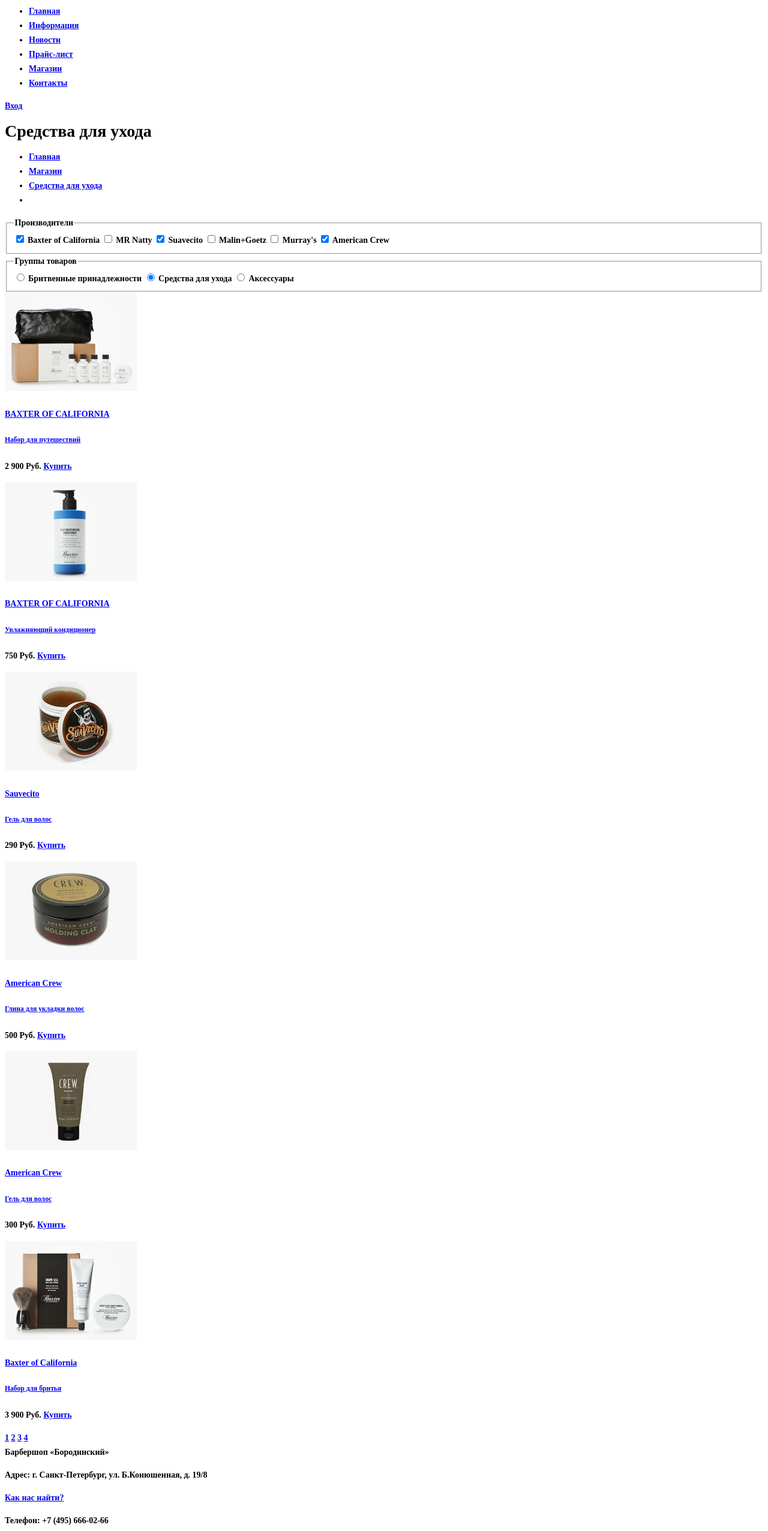
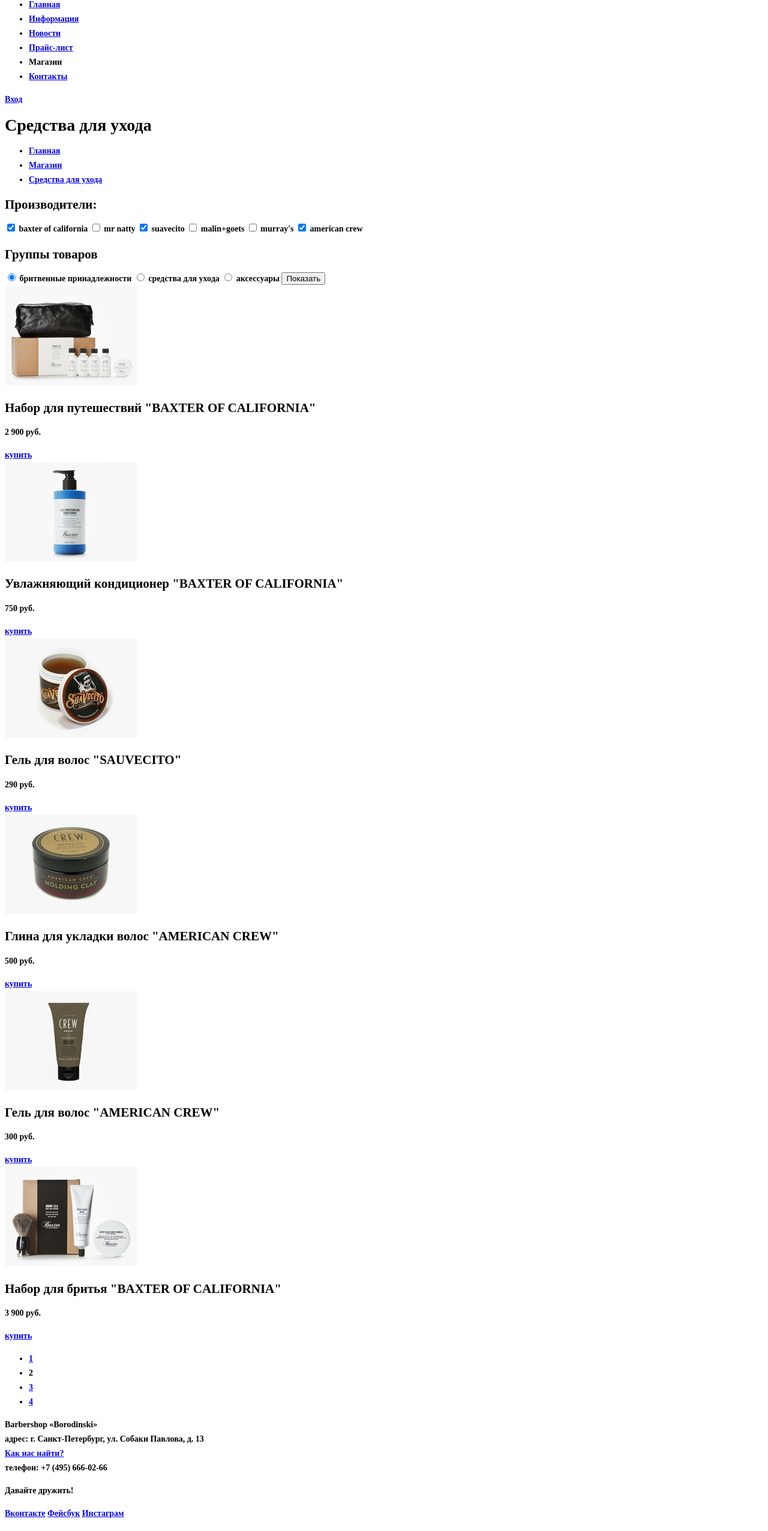
Before and after one commit to kimninja/100565-barbershop, a plain HTML site: page shop.html in a window 1280 px wide. Shown: the part 58-2611 px from the top of the page at 60% size. Drawn offline with Linux system fonts and the light colour scheme.

Commit message:
Исправил ошибки + доработал верстку, добавил изображения.
Исправил ошибки,
доработал верстку,
добавил изображения.

```diff
--- a/shop.html
+++ b/shop.html
@@ -6,195 +6,182 @@
         <link href="css/style.css" rel="stylesheet">
     </head>
 
-<!-- Меню -->
+
 
     <body>
-        <header>
-            <div class="center-wrapper">
-                <h1 class="logo"><a href="#"><img src="img/logo/barbershop-logo.png" alt="Логотип Barbershop" width="111" height="24"></a></h1>
-                <nav class="top-menu">
+    <header class="main-header">
+      <div class="container clearfix">
+       	<div class="logo-block">
+		  <a class="logo" href="">
+		    <img src="img/logo/borodinski-logo.png" width="111" height="24" alt="Барбершоп">
+		  </a>
+		</div>
+        <nav class="main-navigation">
           <ul>
-                        <li><a href="#">Главная</a></li>
-                        <li><a href="#">Информация</a></li>
-                        <li><a href="#">Новости</a></li>
-                        <li><a href="#">Прайс-лист</a></li>
-                        <li><a href="#" class="active">Магазин</a></li>
-                        <li><a href="#">Контакты</a></li>
+            <li>
+              <a href="#">Главная</a>
+            </li>
+            <li>
+              <a href="#">Информация</a>
+            </li>
+            <li>
+              <a href="#">Новости</a>
+            </li>
+            <li>
+              <a href="#">Прайс-лист</a>
+            </li>
+            <li class="active">
+              <a>Магазин</a>
+            </li>
+            <li>
+              <a href="#">Контакты</a>
+            </li>
           </ul>
         </nav>
-                <div class="account-menu">
-                    <a class="account-menu-enter" href="#">Вход</a>
+        <div class="user-block">
+          <a href="#" class="login">Вход</a>
         </div>
       </div>
     </header>
+    <main>
+    <div class="container">
+      <h1>Средства для ухода</h1>
 
-<!-- Оглавление страницы + хлебные крошки -->
+      <ul class="breadcrumbs">
+        <li>
+          <a href="#">Главная</a>
+        </li>
+        <li>
+          <a href="#">Магазин</a>
+        </li>
+        <li>
+          <a href="#">Средства для ухода</a>
+        </li>
+      </ul>
+      <div class="catalog-content">
 
-        <div class="center-wrapper">
-            <div class="page-title">
-                <h1>Средства для ухода</h1>
-                <nav class="breadcrumbs">
-                    <ul>
-                      <li><a href="#">Главная</a></li>
-                      <li><a href="#">Магазин</a></li>
-                      <li><a href="#">Средства для ухода</a><li>
-                    </ul>
-                </nav>
-            </div>
+      <form action="#" method="post">
 
-<!-- Фильтры -->
+        <h2>Производители:</h2>
+        <input type="checkbox" checked name="baxtercal" id="baxtercal-field">
+        <label for="baxtercal-field">baxter of california</label>
+        <input type="checkbox" name="natty" id="natty-field">
+        <label for="natty-field">mr natty</label>
+        <input type="checkbox" checked name="suavecito" id="suavecito-field">
+        <label for="suavecito-field">suavecito</label>
+        <input type="checkbox" name="malin" id="malin-field">
+        <label for="malin-field">malin+goets</label>
+        <input type="checkbox" name="murray" id="murray-field">
+        <label for="murray-field">murray's</label>
+        <input type="checkbox" checked name="crew" id="crew-field">
+        <label for="crew-field">american crew</label>
 
-            <div class="page-content">
-                <form action="#" method="get" name="filter" class="filters">
-                    <fieldset class="manufacturers">
-                        <legend>Производители</legend>
-                        <input type="checkbox" name="baxter-of-california" id="baxter-of-california" value="baxter-of-california" checked>
-                        <label for="baxter-of-california">Baxter of California</label>
-                        <input type="checkbox" name="mr-natt" id="mr-natty" value="mr-natty">
-                        <label for="mr-natty">MR Natty</label>
-                        <input type="checkbox" name="suavecito" id="suavecito" value="suavecito" checked>
-                        <label for="suavecito">Suavecito</label>
-                        <input type="checkbox" name="malin-goetz" id="malin-goetz" value="malin-goetz">
-                        <label for="malin-goetz">Malin+Goetz</label>
-                        <input type="checkbox" name="murrays" id="murrays" value="murrays">
-                        <label for="murrays">Murray's</label>
-                        <input type="checkbox" name="american-crew" id="american-crew" value="american-crew" checked>
-                        <label for="american-crew">American Crew</label>
-                    </fieldset>
-                    <fieldset class="goods">
-                        <legend>Группы товаров</legend>
-                        <input type="radio" name="goods-group" id="razors" value="razors">
-                        <label for="razors">Бритвенные принадлежности</label>
-                        <input type="radio" name="goods-group" id="care-preparation" value="care-preparation" checked>
-                        <label for="care-preparation">Средства для ухода</label>
-                        <input type="radio" name="goods-group" id="accessories" value="accessories">
-                        <label for="accessories">Аксессуары</label>
-                    </fieldset>
+        <h2>Группы товаров</h2>
+        <label>
+          <input type="radio" checked name="item" value="shave">
+          бритвенные принадлежности
+        </label>
+        <label>
+          <input type="radio" name="item" value="preparations for care">
+          средства для ухода
+        </label>
+        <label>
+          <input type="radio" name="item" value="accessories">
+          аксессуары
+        </label>
+        <input type="submit" value="Показать">
       </form>
 
-<!-- Основное содержание / Каталог -->
+      <div class="goods">
 
-                <div class="catalog">
-                    <div class="catalog-item">
-                        <div class="catalog-item-image">
-                            <a href="item.html"><img src="img/content/baxter1.jpg" alt="BAXTER OF CALIFORNIA-Набор для путешествий" width="220" height="165"></a>
+        <article class="product">
+          <div class="image">
+            <a href="#"><img src="img/content/baxter1.jpg" alt="Набор для путешествий BAXTER OF CALIFORNIA"></a>
           </div>
-                        <div class="catalog-item-description">
-                            <h4><a href="#">BAXTER OF CALIFORNIA</a></h4>
-                            <h5><a href="item.html">Набор для путешествий</a></h5>
-                            <p class="actions">
-                                <span class="btn price">2 900 Руб.</span>
-                                <a href="#" class="btn buy">Купить</a>
-                            </p>
+          <h2>Набор для путешествий "BAXTER OF CALIFORNIA"</h2>
+          <div class="price">
+            <p>2 900 руб.</p>
+            <a class="btn" href="#0">купить</a>
+          </div>
+        </article>
+        <article class="product">
+          <div class="image">
+            <a href="#0"><img src="img/content/baxter2.jpg" alt="Увлажняющий кондиционер BAXTER OF CALIFORNIA"></a>
+          </div>
+          <h2>Увлажняющий кондиционер "BAXTER OF CALIFORNIA"</h2>
+          <div class="price">
+            <p>750 руб.</p>
+            <a class="btn" href="#0">купить</a>
+          </div>
+        </article>
+        <article class="product">
+          <div class="image">
+            <a href="#0"><img src="img/content/sauvecito1.jpg" alt="Гель для волос SAUVECITO"></a>
+          </div>
+          <h2>Гель для волос "SAUVECITO"</h2>
+          <div class="price">
+            <p>290 руб.</p>
+            <a class="btn" href="#0">купить</a>
+          </div>
+        </article>
+        <article class="product">
+          <div class="image">
+            <a href="#0"><img src="img/content/crew1.jpg" alt="Глина для укладки волос AMERICAN CREW"></a>
+          </div>
+          <h2>Глина для укладки волос "AMERICAN CREW"</h2>
+          <div class="price">
+            <p>500 руб.</p>
+            <a class="btn" href="#0">купить</a>
+          </div>
+        </article>
+        <article class="product">
+          <div class="image">
+            <a href="#0"><img src="img/content/crew2.jpg" alt="Гель для волос AMERICAN CREW"></a>
+          </div>
+          <h2>Гель для волос "AMERICAN CREW"</h2>
+          <div class="price">
+            <p>300 руб.</p>
+            <a class="btn" href="#">купить</a>
+          </div>
+        </article>
+        <article class="product">
+          <div class="image">
+            <a href="#0"><img src="img/content/baxter3.jpg" alt="Набор для бритья BAXTER OF CALIFORNIA"></a>
+          </div>
+          <h2>Набор для бритья "BAXTER OF CALIFORNIA"</h2>
+          <div class="price">
+            <p>3 900 руб.</p>
+            <a class="btn" href="#">купить</a>
+          </div>
+        </article>
       </div>
     </div>
-
-
-                    <div class="catalog-item">
-                        <div class="catalog-item-image">
-                            <a href="#"><img src="img/content/baxter2.jpg" alt="BAXTER OF CALIFORNIA-Увлажняющий кондиционер" width="220" height="165"></a></div>
-                        <div class="catalog-item-description">
-                            <h4><a href="#">BAXTER OF CALIFORNIA</a></h4>
-                            <h5><a href="#">Увлажняющий кондиционер</a></h5>
-                            <p class="actions">
-                                <span class="btn price">750 Руб.</span>
-                                <a href="#" class="btn buy">Купить</a>
-                            </p>
+    <ul class="pagination">
+      <li class="btn"><a href="#0">1</a></li>
+      <li class="btn active"><span>2</span></li>
+      <li class="btn"><a href="#0">3</a></li>
+      <li class="btn"><a href="#0">4</a></li>
+    </ul>
 </div>
-                    </div>
-
-
-                    <div class="catalog-item">
-                        <div class="catalog-item-image">
-                            <a href="#"><img src="img/content/sauvecito1.jpg" alt="Sauvecito-Гель для волос" width="220" height="165"></a></div>
-                        <div class="catalog-item-description">
-                            <h4><a href="#">Sauvecito</a></h4>
-                            <h5><a href="#">Гель для волос</a></h5>
-                            <p class="actions">
-                                <span class="btn price">290 Руб.</span>
-                                <a href="#" class="btn buy">Купить</a>
-                            </p>
-                        </div>
-                    </div>
-
-
-                    <div class="catalog-item">
-                        <div class="catalog-item-image">
-                            <a href="#"><img src="img/content/crew1.jpg" alt="American Crew-Глина для укладки волос" width="220" height="165"></a></div>
-                        <div class="catalog-item-description">
-                            <h4><a href="#">American Crew</a></h4>
-                            <h5><a href="#">Глина для укладки волос</a></h5>
-                            <p class="actions">
-                                <span class="btn price">500 Руб.</span>
-                                <a href="#" class="btn buy">Купить</a>
-                            </p>
-                        </div>
-                    </div>
-
-
-                    <div class="catalog-item">
-                        <div class="catalog-item-image">
-                            <a href="#"><img src="img/content/crew2.jpg" alt="American Crew-Гель для волос" width="220" height="165"></a></div>
-                        <div class="catalog-item-description">
-                            <h4><a href="#">American Crew</a></h4>
-                            <h5><a href="#">Гель для волос</a></h5>
-                            <p class="actions">
-                                <span class="btn price">300 Руб.</span>
-                                <a href="#" class="btn buy">Купить</a>
-                            </p>
-                        </div>
-                    </div>
-                    <div class="catalog-item">
-                        <div class="catalog-item-image">
-                            <a href="#"><img src="img/content/baxter3.jpg" alt="Baxter of California-Набор для бритья" width="220" height="165"></a></div>
-                        <div class="catalog-item-description">
-                            <h4><a href="#">Baxter of California</a></h4>
-                            <h5><a href="#">Набор для бритья</a></h5>
-                            <p class="actions">
-                                <span class="btn price">3 900 Руб.</span>
-                                <a href="#" class="btn buy">Купить</a>
-                            </p>
-                        </div>
-                    </div>
-
-<!-- Пагинатор -->
-
-                    <div class="paginator">
-                        <a href="#" class="btn">1</a>
-                        <a href="#" class="btn active">2</a>
-                        <a href="#" class="btn">3</a>
-                        <a href="#" class="btn">4</a>
-                    </div>
-                </div>
-            </div>
-        </div>
-
-<!--Подвал сайта -->
-
-        <footer>
-            <div class="center-wrapper">
-                <div class="contacts-address">
-                    <strong>Барбершоп «Бородинский»</strong>
-                    <p>Адрес: г. Санкт-Петербург, ул. Б.Конюшенная, д. 19/8</p>
-                    <a href="#">Как нас найти?</a>
-                    <p>Телефон: +7 (495) 666-02-66</p>
-                </div>
-
-<!-- Социальные сети -->
-
-                <div class="social-buttons">
+</main>
+<footer class="main-footer">
+      <div class="container clearfix">
+        <section class="footer-contacts">
+          Barbershop «Borodinski»<br>
+          адрес: г. Санкт-Петербург, ул. Собаки Павлова, д. 13<br>
+          <a href="#">Как нас найти?</a><br>
+          телефон: +7 (495) 666-02-66
+        </section>
+        <section class="footer-social">
           <p>Давайте дружить!</p>
-                    <a href="#" class="btn btn-social btn-social-vk"></a>
-                    <a href="#" class="btn btn-social btn-social-fb"></a>
-                    <a href="#" class="btn btn-social btn-social-insta"></a>
-                </div>
-
-<!-- Копирайт -->
-
-                <div class="copyright">
+          <a href="#" class="social-btn social-btn-vk">Вконтакте</a>
+          <a href="#" class="social-btn social-btn-fb">Фейсбук</a>
+          <a href="#" class="social-btn social-btn-inst">Инстаграм</a>
+        </section>
+        <section class="footer-copyright">
           <p>Разработано:</p>
-                    <a class="btn btn-author" href="http://htmlacademy.ru/">htmlacademy.ru</a>
-                </div>
+          <a href="htmlacademy.ru" class="btn">htmlacademy.ru</a>
+        </section>
       </div>
     </footer>
 </body>
```
Also changed, not shown: item.html (+104 -82 lines). Lines whose indentation alone changed are shown as unchanged.
